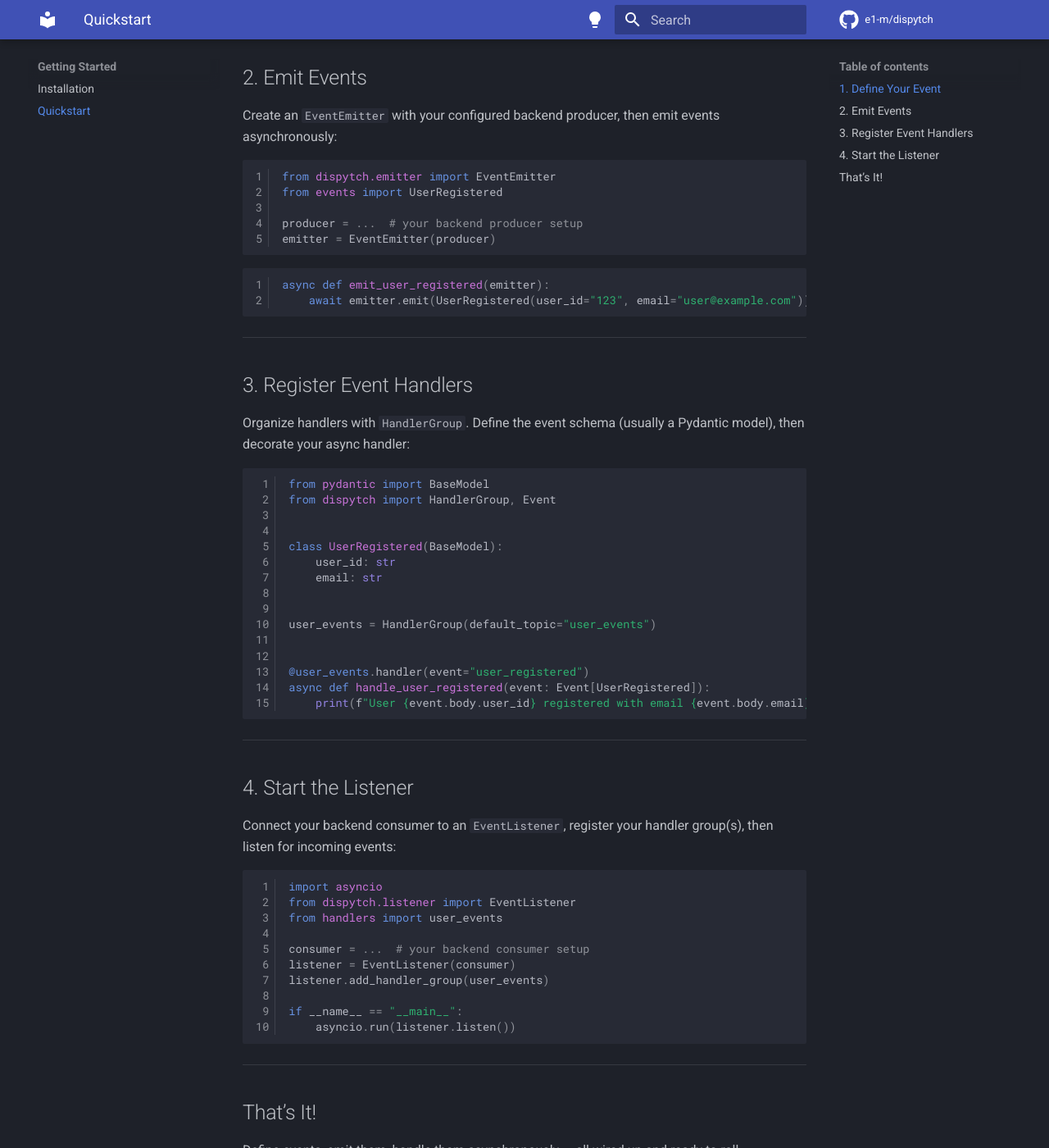
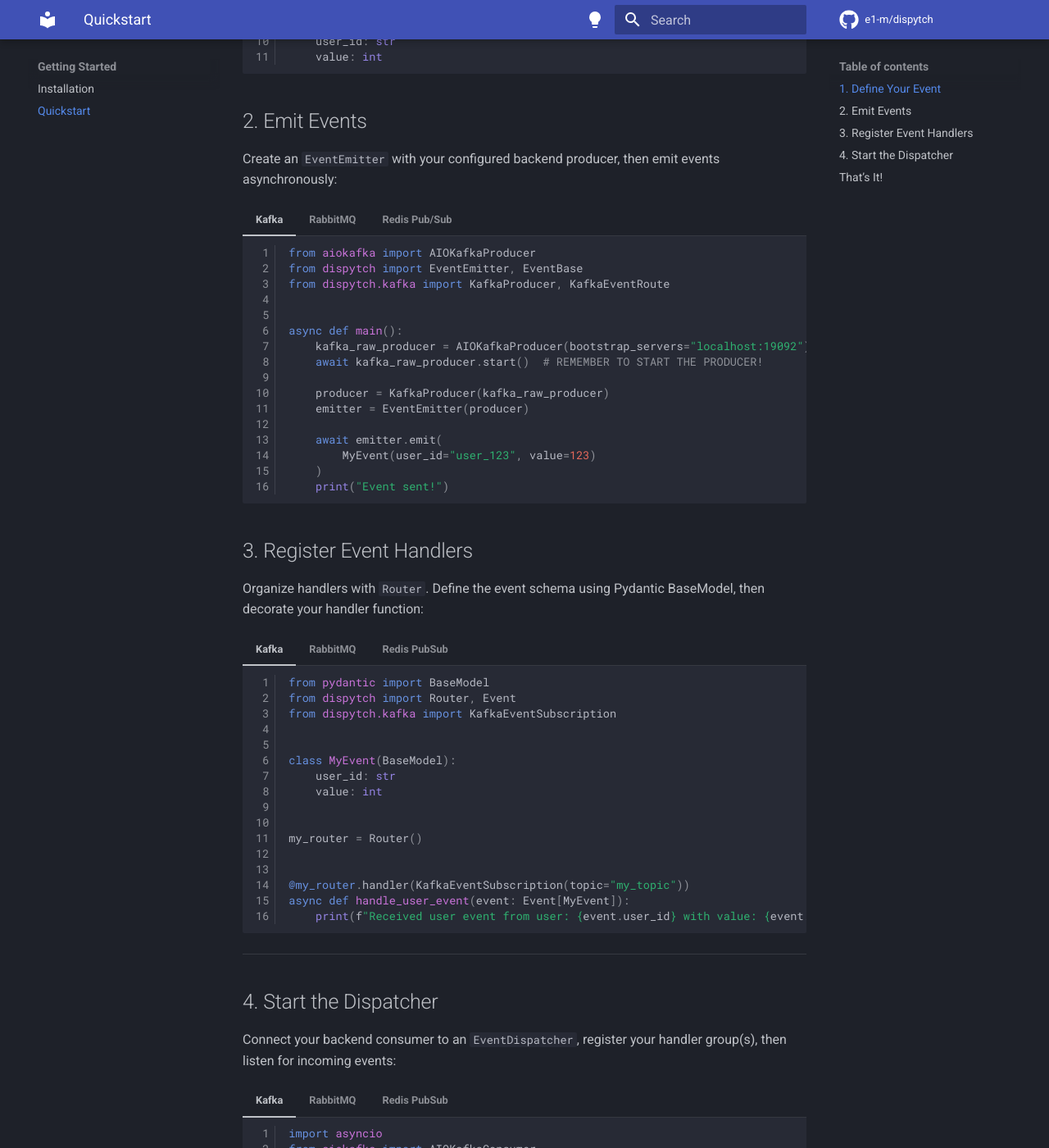
Before and after one commit to e1-m/dispytch, an MkDocs documentation site: the page built from docs/docs/getting-started/quickstart.md, in a window 1280 px wide and 1400 px high, scrolled down 593 px. Shown: the whole window at 82% size. Built offline with MkDocs 1.6.1 and Material for MkDocs 9.7.7, drawn with Linux system fonts in a browser that asks for light colours; comment, search, counter and statistics services are not loaded; the version menu is left out; some of the changed text lies outside the part shown.

Commit message:
:memo: docs: update quickstart documentation

````diff
--- a/docs/docs/getting-started/quickstart.md
+++ b/docs/docs/getting-started/quickstart.md
@@ -6,86 +6,307 @@ Get your event-driven flow running with Dispytch in four simple steps.
 
 ## 1. Define Your Event
 
-Subclass `EventBase` to declare your event’s topic and type metadata, along with its payload:
+Subclass `EventBase` to declare your event’s route, along with its payload:
+
+//// tab | Kafka
 
 ```python
 from dispytch import EventBase
+from dispytch.kafka import KafkaEventRoute
 
 
-class UserRegistered(EventBase):
-    __topic__ = "user_events"
-    __event_type__ = "user_registered"
+class MyEvent(EventBase):
+    __route__ = KafkaEventRoute(
+        topic="my_topic",
+    )
 
     user_id: str
-    email: str
+    value: int
 ```
 
----
+////
+//// tab | RabbitMQ
+
+```python
+from dispytch import EventBase
+from dispytch.rabbitmq import RabbitMQEventRoute
+
+
+class MyEvent(EventBase):
+    __route__ = RabbitMQEventRoute(
+        exchange="my.exchange",
+        routing_key="my.routing.key",
+    )
+
+    user_id: str
+    value: int
+```
+
+////
+
+//// tab | Redis Pub/Sub
+
+```python
+from dispytch import EventBase
+from dispytch.redis import RedisEventRoute
+
+
+class MyEvent(EventBase):
+    __route__ = RedisEventRoute(
+        channel="my.channel",
+    )
+
+    user_id: str
+    value: int
+```
+
+////
 
 ## 2. Emit Events
 
 Create an `EventEmitter` with your configured backend producer, then emit events asynchronously:
 
+//// tab | Kafka
+
 ```python
-from dispytch.emitter import EventEmitter
-from events import UserRegistered
+from aiokafka import AIOKafkaProducer
+from dispytch import EventEmitter, EventBase
+from dispytch.kafka import KafkaProducer, KafkaEventRoute
 
-producer = ...  # your backend producer setup
-emitter = EventEmitter(producer)
+
+async def main():
+    kafka_raw_producer = AIOKafkaProducer(bootstrap_servers="localhost:19092")
+    await kafka_raw_producer.start()  # REMEMBER TO START THE PRODUCER!
+
+    producer = KafkaProducer(kafka_raw_producer)
+    emitter = EventEmitter(producer)
+
+    await emitter.emit(
+        MyEvent(user_id="user_123", value=123)
+    )
+    print("Event sent!")
 
 ```
 
+////
+
+//// tab | RabbitMQ
+
 ```python
-async def emit_user_registered(emitter):
-    await emitter.emit(UserRegistered(user_id="123", email="user@example.com"))
+import aio_pika
+from dispytch import EventEmitter, EventBase
+from dispytch.rabbitmq import RabbitMQProducer, RabbitMQEventRoute
+
+
+async def main():
+    connection = await aio_pika.connect('amqp://guest:guest@localhost:5672')
+    channel = await connection.channel()
+    exchange = await channel.declare_exchange('my.exchange', aio_pika.ExchangeType.DIRECT)
+
+    producer = RabbitMQProducer([exchange])
+    emitter = EventEmitter(producer)
+
+    await emitter.emit(
+        MyEvent(user_id="user_123", value=123)
+    )
+    print("Event sent!")
 ```
+
+////
+
+//// tab | Redis Pub/Sub
+
+```python
+# !!! Important: Use the asyncio-compatible Redis client from redis.asyncio
+from redis.asyncio import Redis
+from dispytch import EventEmitter, EventBase
+from dispytch.redis import RedisProducer, RedisEventRoute
+
+
+async def main():
+    redis = Redis()
+
+    producer = RedisProducer(redis)
+    emitter = EventEmitter(producer)
+
+    await emitter.emit(
+        MyEvent(user_id="user_123", value=123)
+    )
+    print("Event sent!")
+
+```
+
+////
+
+## 3. Register Event Handlers
+
+Organize handlers with `Router`. Define the event schema using Pydantic BaseModel, then decorate your handler function:
+
+//// tab | Kafka
+
+```python
+from pydantic import BaseModel
+from dispytch import Router, Event
+from dispytch.kafka import KafkaEventSubscription
+
+
+class MyEvent(BaseModel):
+    user_id: str
+    value: int
+
+
+my_router = Router()
+
+
+@my_router.handler(KafkaEventSubscription(topic="my_topic"))
+async def handle_user_event(event: Event[MyEvent]):
+    print(f"Received user event from user: {event.user_id} with value: {event.value}")
+```
+
+////
+
+//// tab | RabbitMQ
+
+```python
+from pydantic import BaseModel
+from dispytch import Router, Event
+from dispytch.rabbitmq import RabbitMQEventSubscription
+
+
+class MyEvent(BaseModel):
+    user_id: str
+    value: int
+
+
+my_router = Router()
+
+
+@my_router.handler(RabbitMQEventSubscription(routing_key="my.routing.key"))
+async def handle_user_event(event: Event[MyEvent]):
+    print(f"Received user event from user: {event.user_id} with value: {event.value}")
+```
+
+////
+
+//// tab | Redis PubSub
+
+```python
+from pydantic import BaseModel
+from dispytch import Router, Event
+from dispytch.redis import RedisEventSubscription
+
+
+class MyEvent(BaseModel):
+    user_id: str
+    value: int
+
+
+my_router = Router()
+
+
+@my_router.handler(RedisEventSubscription(channel="my.channel"))
+async def handle_user_event(event: Event[MyEvent]):
+    print(f"Received user event from user: {event.user_id} with value: {event.value}")
+```
+
+////
+
 
 ---
 
-## 3. Register Event Handlers
+## 4. Start the Dispatcher
 
-Organize handlers with `HandlerGroup`. Define the event schema (usually a Pydantic model), then decorate your async
-handler:
+Connect your backend consumer to an `EventDispatcher`, register your handler group(s), then listen for incoming events:
 
-```python
-from pydantic import BaseModel
-from dispytch import HandlerGroup, Event
-
-
-class UserRegistered(BaseModel):
-    user_id: str
-    email: str
-
-
-user_events = HandlerGroup(default_topic="user_events")
-
-
-@user_events.handler(event="user_registered")
-async def handle_user_registered(event: Event[UserRegistered]):
-    print(f"User {event.body.user_id} registered with email {event.body.email}")
-```
-
----
-
-## 4. Start the Listener
-
-Connect your backend consumer to an `EventListener`, register your handler group(s), then listen for incoming events:
+//// tab | Kafka
 
 ```python
 import asyncio
-from dispytch.listener import EventListener
-from handlers import user_events
+from aiokafka import AIOKafkaConsumer
+from dispytch.dispatcher import EventDispatcher
+from dispytch.kafka import KafkaConsumer
+from routers import my_router
 
-consumer = ...  # your backend consumer setup
-listener = EventListener(consumer)
-listener.add_handler_group(user_events)
+
+async def main():
+    consumer = KafkaConsumer(
+        AIOKafkaConsumer(
+            "my_topic",
+            bootstrap_servers="localhost:9092",
+            enable_auto_commit=False,  # must be false, dispytch handles offsets
+            group_id='consumer_group_id',
+            auto_offset_reset='earliest'
+        )
+    )
+    await consumer.start()
+
+    dispatcher = EventDispatcher(consumer)
+    dispatcher.add_router(my_router)
+    await dispatcher.start()
+
 
 if __name__ == "__main__":
-    asyncio.run(listener.listen())
+    asyncio.run(main())
 ```
+
+////
+
+//// tab | RabbitMQ
+
+```python
+import asyncio
+from dispytch.dispatcher import EventDispatcher
+from dispytch.rabbitmq import RabbitMQConsumer
+from routers import my_router
+from queues import queue_one, queue_two
+
+
+async def main():
+    consumer = RabbitMQConsumer(queue_one, queue_two)
+    await consumer.start()
+
+    dispatcher = EventDispatcher(consumer)
+    dispatcher.add_router(my_router)
+    await dispatcher.start()
+
+
+if __name__ == "__main__":
+    asyncio.run(main())
+```
+
+////
+
+//// tab | Redis PubSub
+
+```python
+import asyncio
+from redis.asyncio import Redis
+from dispytch.dispatcher import EventDispatcher
+from dispytch.redis import RedisConsumer
+from routers import my_router
+
+
+async def main():
+    redis = Redis()
+    pubsub = redis.pubsub()
+    await pubsub.psubscribe("my.channel")
+
+    consumer = RedisConsumer(pubsub)
+
+
+    dispatcher = EventDispatcher(consumer)
+    dispatcher.add_router(my_router)
+    await dispatcher.start()
+
+
+if __name__ == "__main__":
+    asyncio.run(main())
+```
+
+////
 
 ---
 
 ## That’s It!
 
-Define events, emit them, handle them asynchronously — all wired up and ready to roll.
+Define events, emit them, handle them asynchronously — all wired up with di and middleware.
````
